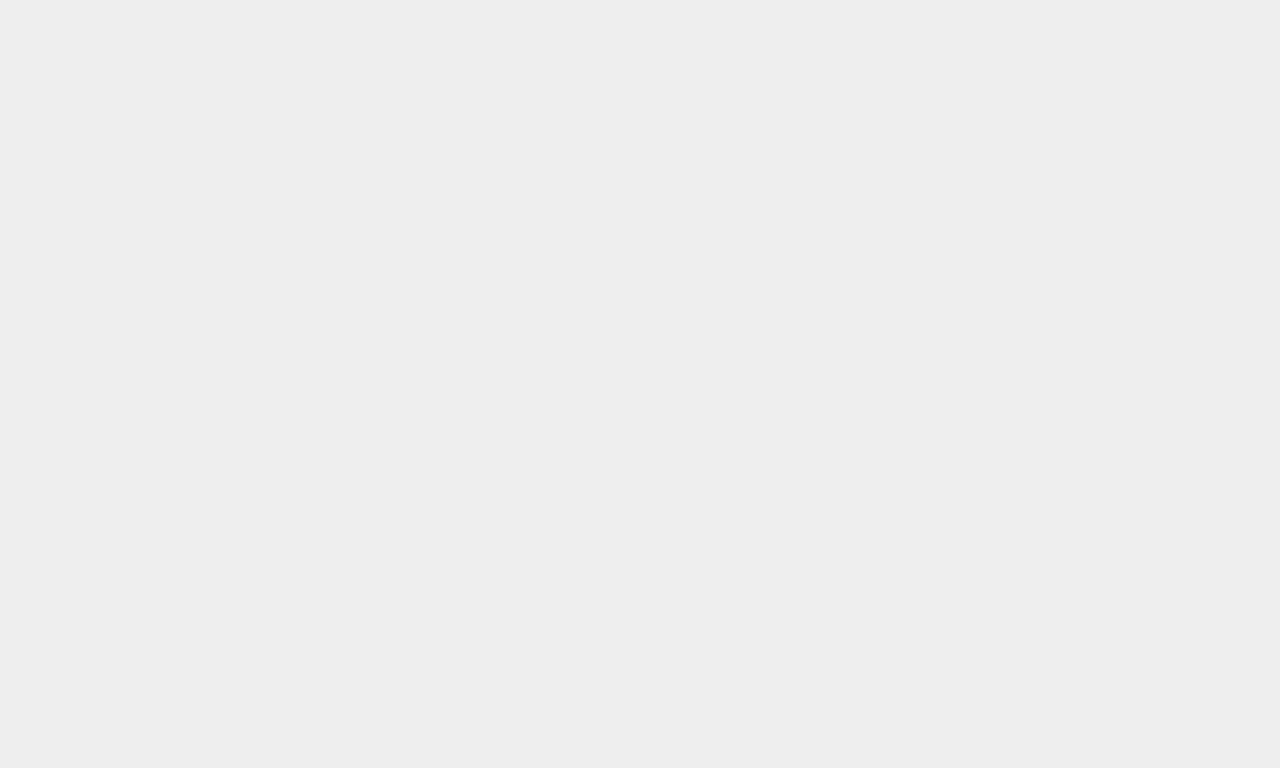
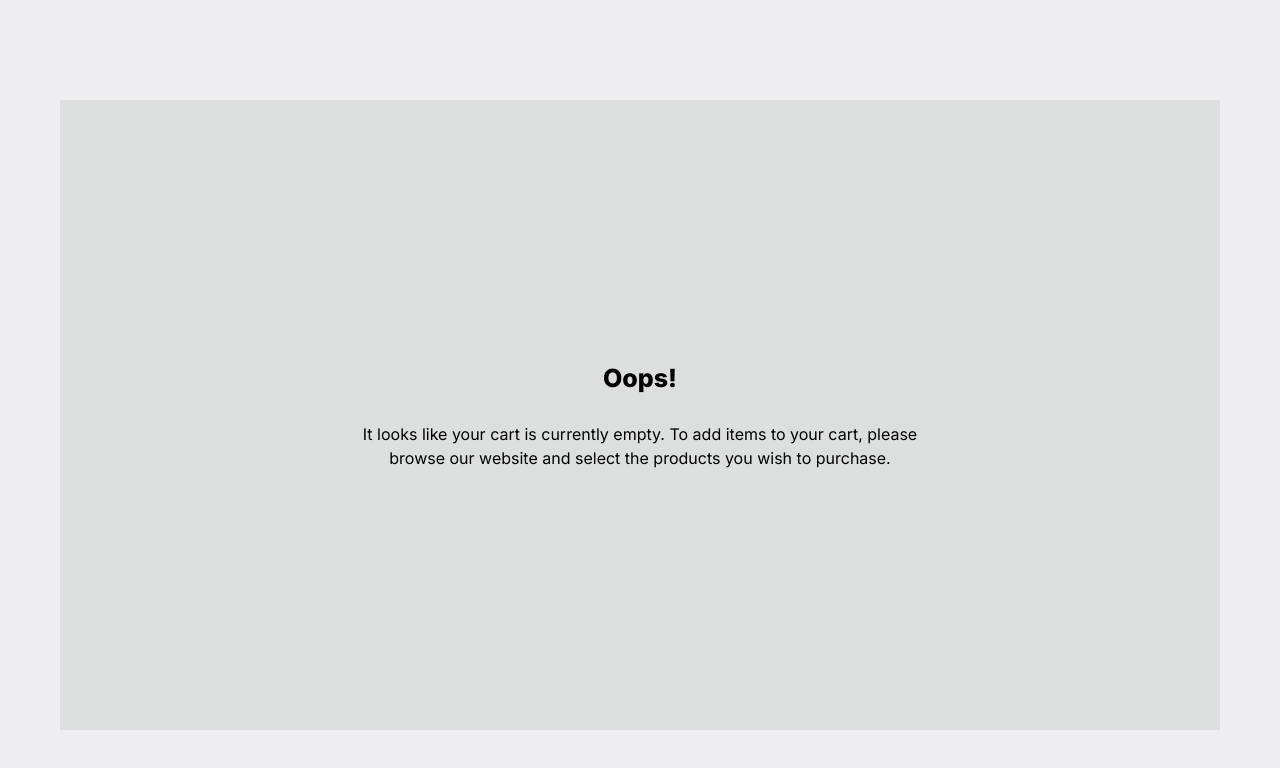
Before and after one commit to Supatsara-Rodratsa/next-project, a Next.js app: page /cart in a window 1280 px wide. Shown: the top 768 px of the page. Built offline with nearby package versions, Linux system fonts and the light colour scheme; a web font is replaced by a local one.

Commit message:
create loading store

```diff
--- a/src/components/Nav.tsx
+++ b/src/components/Nav.tsx
@@ -1,11 +1,22 @@
 import Link from 'next/link'
 import React from 'react'
 import { useProductStore } from '@/stores/productStore'
+import { useLoadingStore } from '@/stores/loadingStore'
+import clsx from 'clsx'
 
 export const NavBar = () => {
   const totalProduct = useProductStore((x) => x.total)
+  const isLoaded = useLoadingStore((x) => x.isLoaded)
+  console.log(isLoaded, 'isLoaded')
+
   return (
-    <div className="nav bg-background flex justify-between items-center px-[60px] py-5 fixed z-50 w-screen top-0">
+    <div
+      className={clsx(
+        !isLoaded
+          ? 'hidden'
+          : 'bg-background flex justify-between items-center px-[60px] py-5 fixed z-50 w-screen top-0'
+      )}
+    >
       <Link
         className="font-extrabold text-darkBrown tracking-widest text-2xl font-playFair"
         href="/"
--- a/src/pages/_app.tsx
+++ b/src/pages/_app.tsx
@@ -15,6 +15,7 @@ type AppPropsWithLayout = AppProps & {
 
 export default function MyApp({ Component, pageProps }: AppPropsWithLayout) {
   const getLayout = Component.getLayout ?? ((page) => page)
+
   return getLayout(
     <>
       <Head>
--- a/src/pages/cart.tsx
+++ b/src/pages/cart.tsx
@@ -4,6 +4,7 @@ import { useProductStore } from '@/stores/productStore'
 import Products from '@/content/products.json'
 import { Product } from '@/interfaces/product.interface'
 import { CartItem } from '@/components/CartItem'
+import { motion } from 'framer-motion'
 
 type ItemProps = {
   item: Product
@@ -36,15 +37,21 @@ const TotalPrice = ({ sum }: TotalPriceProps) => {
 function CartScreen() {
   const allSelectedProducts = useProductStore((x) => x.allSelectedProducts)
   const totalPrice = useProductStore((x) => x.totalPrice)
-  const selectedProductDetails =
+  const selectedProductDetails: Product[] =
     Products.filter((product) =>
       Array.from(allSelectedProducts.keys()).some((it) => it === product.id)
     ) || []
 
   return (
-    <div className="flex flex-col justify-center relative items-center px-[60px] w-screen flex-wrap">
-      <div className="mt-[100px] w-full">
-        {selectedProductDetails.map((product: Product, index: number) => (
+    <div className="flex flex-col relative items-center px-[60px] w-screen h-screen flex-wrap">
+      <motion.div
+        initial={selectedProductDetails.length > 0 ? { translateX: 2000 } : ''}
+        animate={{ translateX: 0 }}
+        transition={{ duration: 1.5 }}
+        className="mt-[100px] w-full h-full"
+      >
+        {selectedProductDetails.length > 0 ? (
+          selectedProductDetails.map((product: Product, index: number) => (
             <>
               <Item item={product} key={product.id} />
               <Separator />
@@ -52,12 +59,27 @@ function CartScreen() {
                 <TotalPrice sum={totalPrice}></TotalPrice>
               )}
             </>
-        ))}
-      </div>
+          ))
+        ) : (
+          <motion.div
+            initial={{ opacity: 0 }}
+            animate={{ opacity: 1 }}
+            transition={{ duration: 0.6 }}
+            className="h-[90%] flex flex-col justify-center items-center bg-opacity-25 bg-blue text-center"
+          >
+            <p className="text-2xl font-bold">Oops!</p>
+            <br />
+            <p className="w-[50%] text-center text-base">
+              It looks like your cart is currently empty. To add items to your
+              cart, please browse our website and select the products you wish
+              to purchase.
+            </p>
+          </motion.div>
+        )}
+      </motion.div>
     </div>
   )
 }
-
 CartScreen.getLayout = function getLayout(page: ReactElement) {
   return <Layout>{page}</Layout>
 }
--- a/src/pages/index.tsx
+++ b/src/pages/index.tsx
@@ -1,13 +1,16 @@
-import { motion, AnimateSharedLayout, AnimatePresence } from 'framer-motion'
+import { motion, AnimatePresence } from 'framer-motion'
 import { ReactElement, useEffect, useState } from 'react'
 import Loader from '@/components/Loader'
 import Layout from '@/layouts/layout'
 import { Button } from '@/components/Button'
 import { useRouter } from 'next/router'
+import { useLoadingStore } from '@/stores/loadingStore'
 
 function LandingScreen() {
-  const [loading, setLoading] = useState(true)
+  const loaded = useLoadingStore((x) => x.isLoaded)
+  const [loading, setLoading] = useState(!loaded)
   const [loadingImage, setImage] = useState(false)
+  const onLoaded = useLoadingStore((x) => x.onLoaded)
   const router = useRouter()
   const onClick = () => {
     router.push('/products')
@@ -29,11 +32,14 @@ function LandingScreen() {
     }
   }, [loading])
 
+  useEffect(() => {
+    if (!loading) onLoaded(!loading)
+  })
+
   return (
     <AnimatePresence>
       {loading ? (
         <div className="absolute">
-          <div className="h-[200px] bg-background w-screen absolute z-[50]"></div>
           <motion.div
             key="loader"
             className="h-screen w-screen z-50 absolute overflow-hidden"
--- a/src/pages/products/[productId].tsx
+++ b/src/pages/products/[productId].tsx
@@ -37,6 +37,9 @@ const ProductDetail = (props: Product) => {
   const removeItem = useProductStore((x) => x.removeItem)
   const renderProductImage = (image: string, index: number) => (
     <motion.img
+      initial={{ opacity: 0 }}
+      animate={{ opacity: 1 }}
+      transition={{ duration: 0.5 }}
       key={index}
       className={`object-cover ${
         index % 2 == 0 ? 'rounded-tl-[70px]' : 'rounded-br-[70px]'
@@ -49,7 +52,12 @@ const ProductDetail = (props: Product) => {
   )
 
   return (
-    <div className="w-screen px-[60px] absolute top-[50%] right-[50%] pos-center mobile:mt-[100px]">
+    <motion.div
+      initial={{ opacity: 0 }}
+      animate={{ opacity: 1 }}
+      transition={{ duration: 0.5 }}
+      className="w-screen px-[60px] absolute top-[50%] right-[50%] pos-center mobile:mt-[100px]"
+    >
       <div className="flex justify-center items-start h-full gap-4 tablet:flex-wrap mobile:flex-wrap">
         {props.image.map((item: string, index: number) =>
           renderProductImage(item, index)
@@ -81,7 +89,7 @@ const ProductDetail = (props: Product) => {
           </div>
         </div>
       </div>
-    </div>
+    </motion.div>
   )
 }
 
--- a/src/pages/products/index.tsx
+++ b/src/pages/products/index.tsx
@@ -1,13 +1,19 @@
 import { ReactElement } from 'react'
 import Layout from '@/layouts/layout'
 import { GridProduct } from '@/components/GridProducts'
+import { motion } from 'framer-motion'
 function ProductScreen() {
   return (
-    <div className="overflow-scroll flex flex-col justify-center relative items-center">
+    <motion.div
+      initial={{ opacity: 0 }}
+      animate={{ opacity: 1 }}
+      transition={{ duration: 0.8 }}
+      className="overflow-scroll flex flex-col justify-center relative items-center"
+    >
       <div className="mt-[70px]">
         <GridProduct />
       </div>
-    </div>
+    </motion.div>
   )
 }
 
--- /dev/null
+++ b/src/stores/loadingStore.ts
@@ -0,0 +1,19 @@
+import { create } from 'zustand'
+
+type LoadingStoreType = {
+  isLoaded: boolean
+  onLoaded: (load: boolean) => void
+  reset: () => void
+}
+
+export const useLoadingStore = create<LoadingStoreType>((set) => ({
+  isLoaded: false,
+  onLoaded: (loaded: boolean) =>
+    set(() => {
+      return { isLoaded: loaded }
+    }),
+  reset: () =>
+    set({
+      isLoaded: false,
+    }),
+}))
--- a/src/styles/globals.css
+++ b/src/styles/globals.css
@@ -9,6 +9,6 @@ body {
   background-color: #eeedef;
 }
 
-html[data-show-nav='true'] .nav {
+/* html[data-show-nav='true'] .nav {
   opacity: 1;
-}
+} */
```
Also changed, not shown: 1 other file (tests, documents, lock files or other folders). Lines whose indentation alone changed are shown as unchanged.
